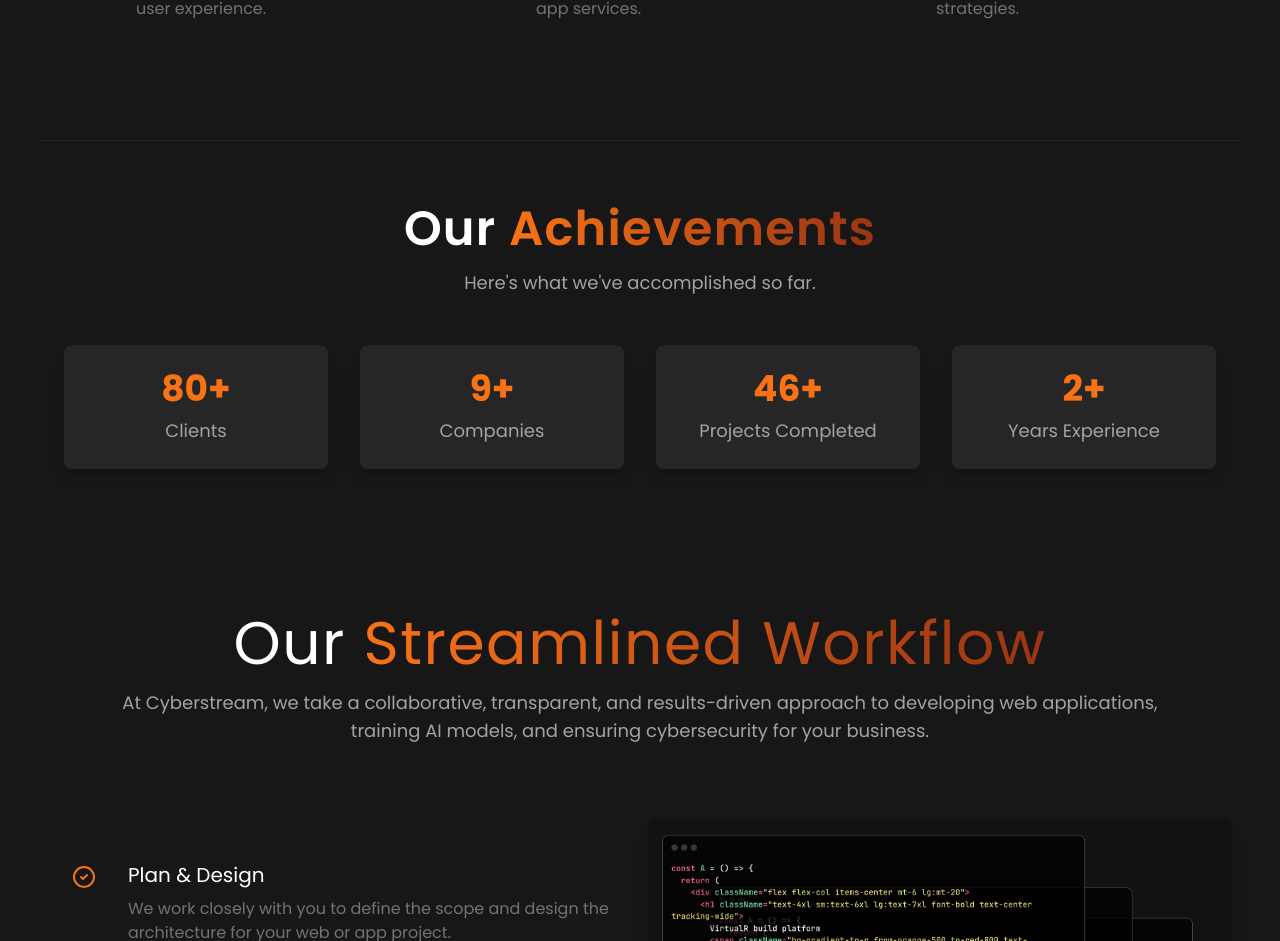
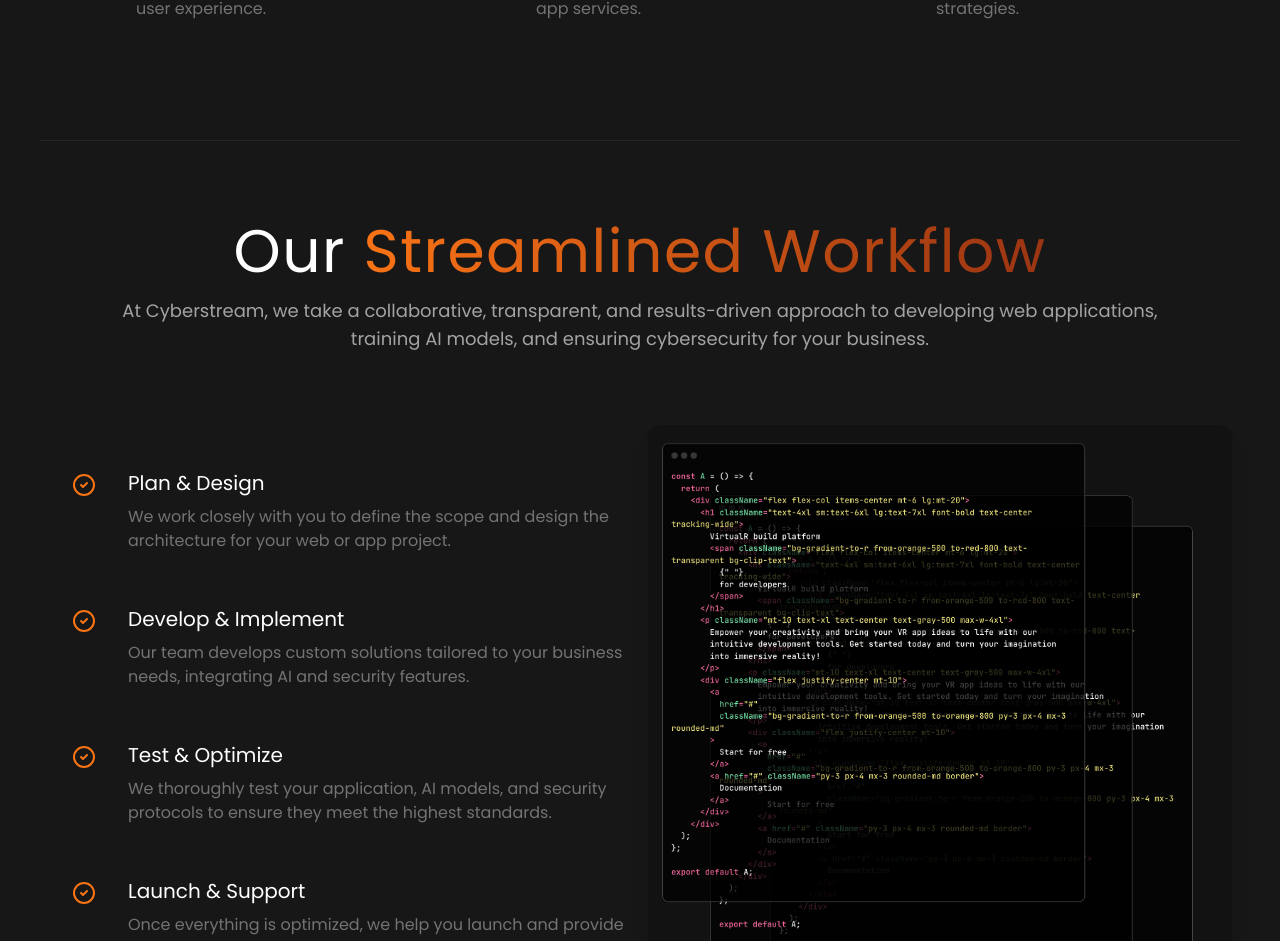
Before and after one commit to hirwaterry/cyberstream, a React (Vite) app: page /home in a window 1280 px wide. Shown: the part 1655-2596 px from the top of the page. Built offline with nearby package versions, Linux system fonts and the light colour scheme.

Commit message:
rm stats

```diff
--- a/src/pages/Home.jsx
+++ b/src/pages/Home.jsx
@@ -8,7 +8,7 @@ import Testimonials from "../components/Testimonials";
 import Founders from "../components/Founders";
 import AboutUs from "../components/AboutUs";
 import TriviaGame from "../components/TriviaGame";
-import Stats from "../components/stats";
+// import Stats from "../components/stats";
 
 const App = () => {
   return (
@@ -17,7 +17,7 @@ const App = () => {
       <div className="max-w-7xl mx-auto pt-20 px-6">
         <HeroSection />
         <FeatureSection />
-        <Stats />
+        {/* <Stats /> */}
         <Workflow />
         <Testimonials />
         <TriviaGame />
```
